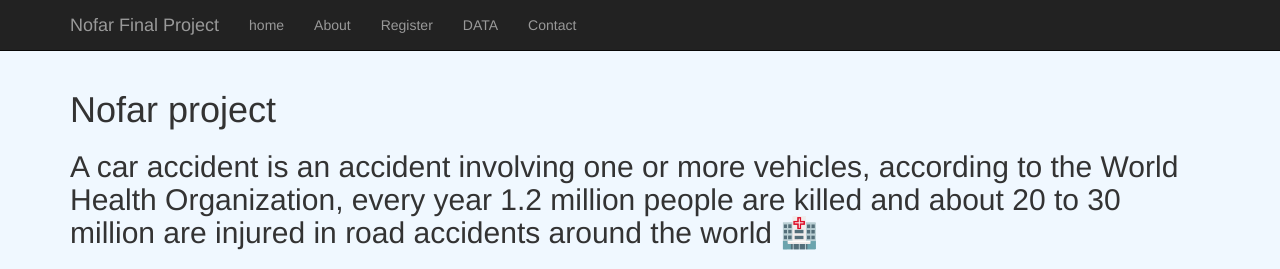
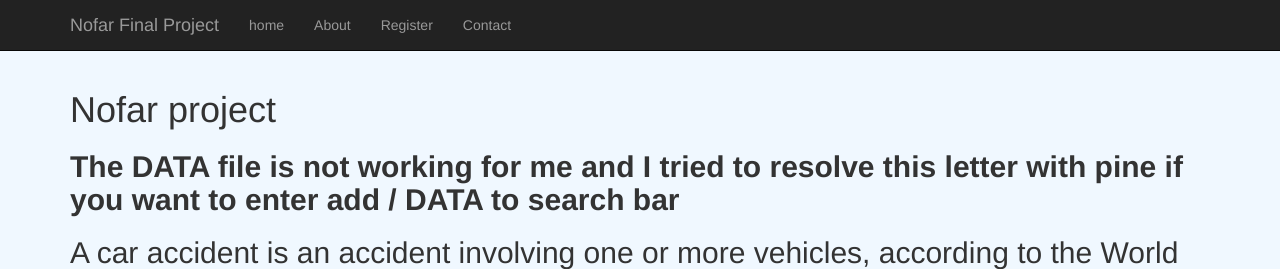
Before and after one commit to nofar123400/NofarFinalProject, a Flask app: page / in a window 1280 px wide. Shown: the top 269 px of the page. Run offline with Flask 2, Linux system fonts and the light colour scheme; parts of the project's set-up code (start-up, migrations or seed data) failed here and were passed over; some libraries are stand-ins or nearby versions.

Commit message:
12.03.20

```diff
--- a/NofarFinalProject/NofarFinalProject/templates/layout.html
+++ b/NofarFinalProject/NofarFinalProject/templates/layout.html
@@ -25,7 +25,6 @@
                     <li><a href="{{ url_for('main') }}">home</a></li>
                     <li><a href="{{ url_for('about') }}">About</a></li>
                     <li><a href="{{ url_for('Register') }}">Register</a></li>
-                    <li><a href="{{ url_for('DATA') }}">DATA</a></li>
                     <li><a href="{{ url_for('contact') }}">Contact</a></li>
 
 
--- a/NofarFinalProject/NofarFinalProject/templates/main.html
+++ b/NofarFinalProject/NofarFinalProject/templates/main.html
@@ -16,7 +16,7 @@
     }
 </style>
 <p dir="rtl">
-
+    <h2><strong>The DATA file is not working for me and I tried to resolve this letter with pine if you want to enter add / DATA to search bar </strong></h2>
     <h2>
         A car accident is an accident involving one or more vehicles, according to the World Health Organization, every year 1.2 million people are killed and about 20 to 30 million are injured in road accidents around the world 🏥
     </h2>
```
